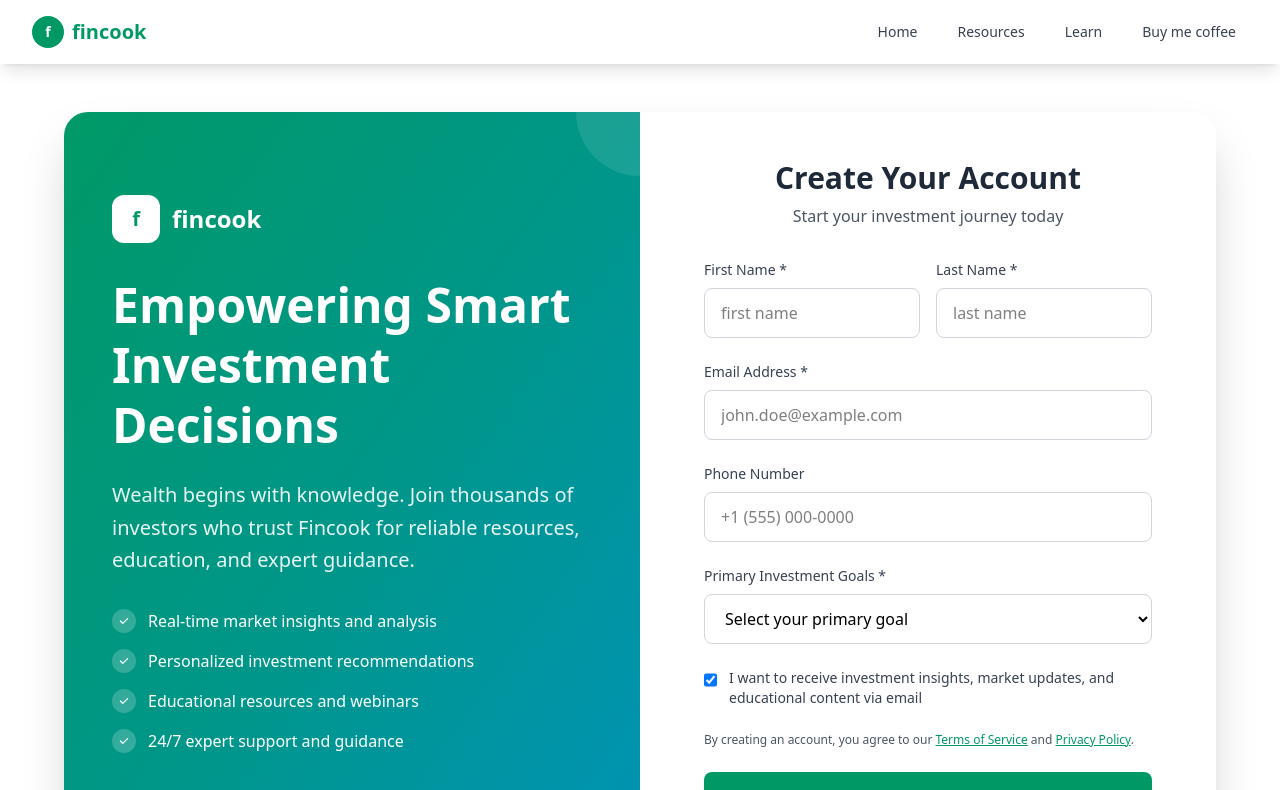
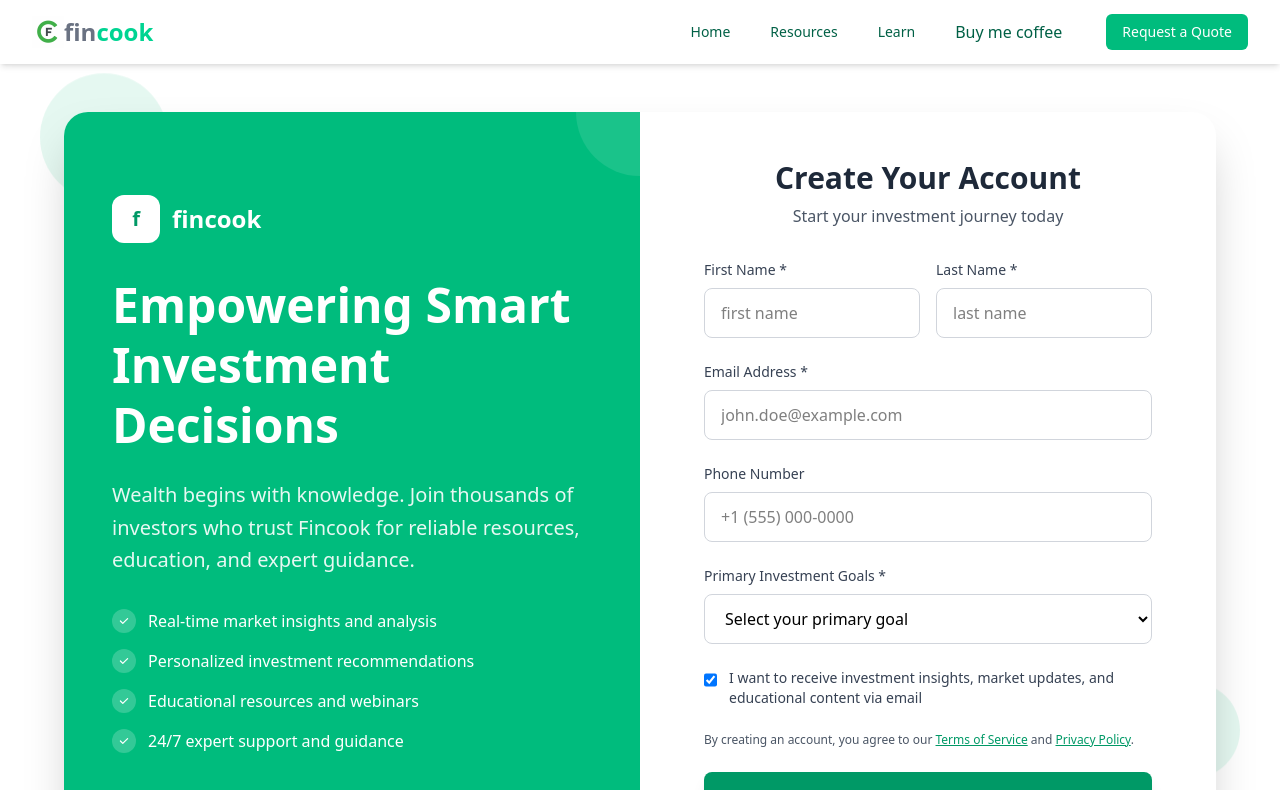
Before and after one commit to rukundowilson/fincook, a Next.js app in the folder fincook_client/: page /signup in a window 1280 px wide. Shown: the top 790 px of the page. Built offline with nearby package versions, Linux system fonts and the light colour scheme.

Commit message:
added common components

```diff
--- a/fincook_client/src/app/signup/page.tsx
+++ b/fincook_client/src/app/signup/page.tsx
@@ -1,5 +1,9 @@
 "use client"
 import React, { useState } from 'react';
+import Link from 'next/link';
+import Nav from '@/app/components/Nav';
+import Footer from '../components/Footer';
+import Cta from "../components/Cta&quote"
 
 interface FormData {
   firstName: string;
@@ -71,46 +75,26 @@ const SignupPage: React.FC = () => {
   }
 
   return (
+    <>
+    {/* Header */}
+    <Nav/>
     <div className="min-h-screen relative overflow-hidden">
       {/* Animated background elements */}
       <div className="absolute inset-0">
-        <div className="absolute top-10 left-10 w-32 h-32 bg-white/10 rounded-full animate-bounce" style={{ animationDelay: '0s', animationDuration: '3s' }}></div>
-        <div className="absolute top-1/2 right-10 w-24 h-24 bg-white/10 rounded-full animate-bounce" style={{ animationDelay: '1s', animationDuration: '4s' }}></div>
-        <div className="absolute bottom-20 left-1/4 w-40 h-40 bg-white/10 rounded-full animate-bounce" style={{ animationDelay: '2s', animationDuration: '5s' }}></div>
+        <div className="absolute top-10 left-10 w-32 h-32 bg-emerald-500/10 rounded-full animate-bounce" style={{ animationDelay: '0s', animationDuration: '3s' }}></div>
+        <div className="absolute top-1/2 right-10 w-24 h-24 bg-emerald-500/10 rounded-full animate-bounce" style={{ animationDelay: '1s', animationDuration: '4s' }}></div>
+        <div className="absolute bottom-20 left-1/4 w-40 h-40 bg-emerald-500/10 rounded-full animate-bounce" style={{ animationDelay: '2s', animationDuration: '5s' }}></div>
       </div>
 
-      {/* Header */}
-      <header className="relative z-10 bg-white/95 backdrop-blur-sm shadow-lg">
-        <nav className="max-w-7xl mx-auto px-4 sm:px-6 lg:px-8">
-          <div className="flex justify-between items-center h-16">
-            <div className="flex items-center">
-              <div className="flex-shrink-0 flex items-center">
-                <div className="w-8 h-8 bg-emerald-600 rounded-full flex items-center justify-center mr-2">
-                  <span className="text-white font-bold text-sm">f</span>
-                </div>
-                <span className="text-xl font-bold text-emerald-600">fincook</span>
-              </div>
-            </div>
-            <div className="hidden md:block">
-              <div className="ml-10 flex items-baseline space-x-4">
-                <a href="#" className="text-gray-700 hover:text-emerald-600 px-3 py-2 text-sm font-medium transition-colors">Home</a>
-                <a href="#" className="text-gray-700 hover:text-emerald-600 px-3 py-2 text-sm font-medium transition-colors">Resources</a>
-                <a href="#" className="text-gray-700 hover:text-emerald-600 px-3 py-2 text-sm font-medium transition-colors">Learn</a>
-                <a href="#" className="text-gray-700 hover:text-emerald-600 px-3 py-2 text-sm font-medium transition-colors">Buy me coffee</a>
-              </div>
-            </div>
-          </div>
-        </nav>
-      </header>
 
-      {/* Main Content - Two-Sided Card */}
+
       <div className="relative z-10 flex items-center justify-center min-h-screen px-4 py-12">
         <div className="max-w-6xl w-full">
           <div className="bg-white rounded-3xl shadow-2xl overflow-hidden">
             <div className="flex flex-col lg:flex-row min-h-[700px]">
 
               {/* Left Side - Header/Branding Content */}
-              <div className="lg:w-1/2 bg-gradient-to-br from-emerald-600 via-teal-600 to-cyan-600 p-8 lg:p-12 flex flex-col justify-center relative overflow-hidden">
+              <div className="lg:w-1/2 bg-emerald-500 p-8 lg:p-12 flex flex-col justify-center relative overflow-hidden">
                 {/* Background decorations */}
                 <div className="absolute top-0 right-0 w-32 h-32 bg-white/10 rounded-full -translate-y-16 translate-x-16"></div>
                 <div className="absolute bottom-0 left-0 w-24 h-24 bg-white/10 rounded-full translate-y-12 -translate-x-12"></div>
@@ -344,7 +328,10 @@ const SignupPage: React.FC = () => {
           </div>
         </div>
       </div>
+      {/* Footer */}
+      <Footer />
     </div>
+    </>
   );
 };
 
```
